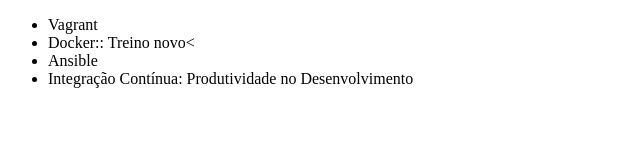
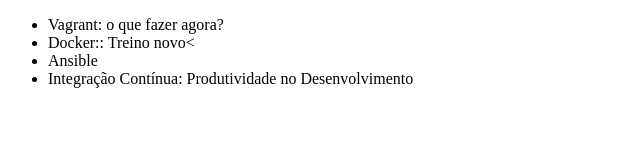
Before and after one commit to yagobertolino/alura-git, a plain HTML site: page index.html in a window 1280 px wide. Shown: the whole page, without its empty margins (0-640 px from the left). Drawn offline with Linux system fonts and the light colour scheme.

Commit message:
adicionando descrição para o vagrant

```diff
--- a/index.html
+++ b/index.html
@@ -6,7 +6,7 @@
 </head>
 <body>
 <ul>
-    <li>Vagrant</li>
+    <li>Vagrant: o que fazer agora?</li>
     <li>Docker:: Treino novo<</li>
     <li>Ansible</li>
     <li>Integração Contínua: Produtividade no Desenvolvimento</li>
```
